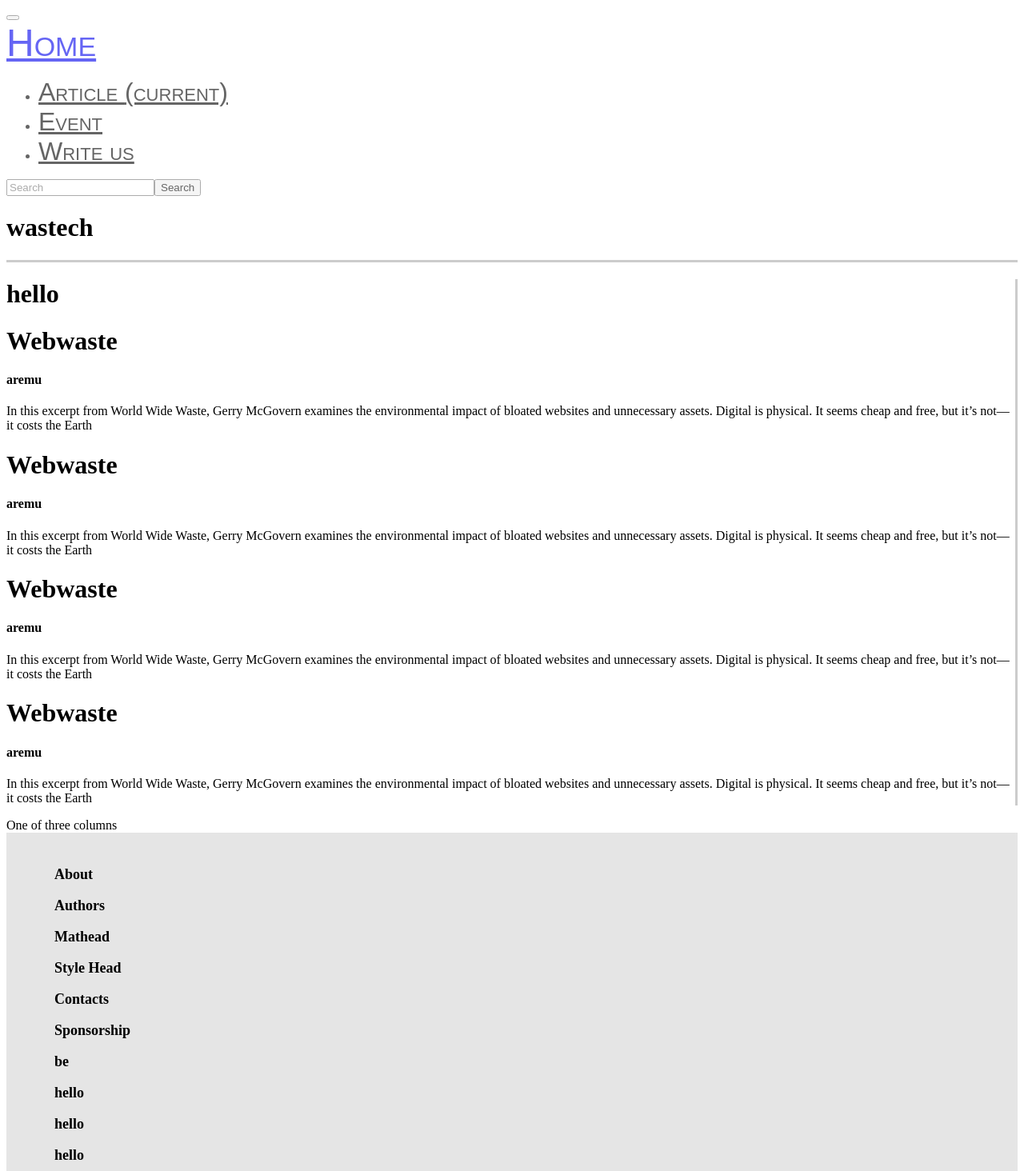
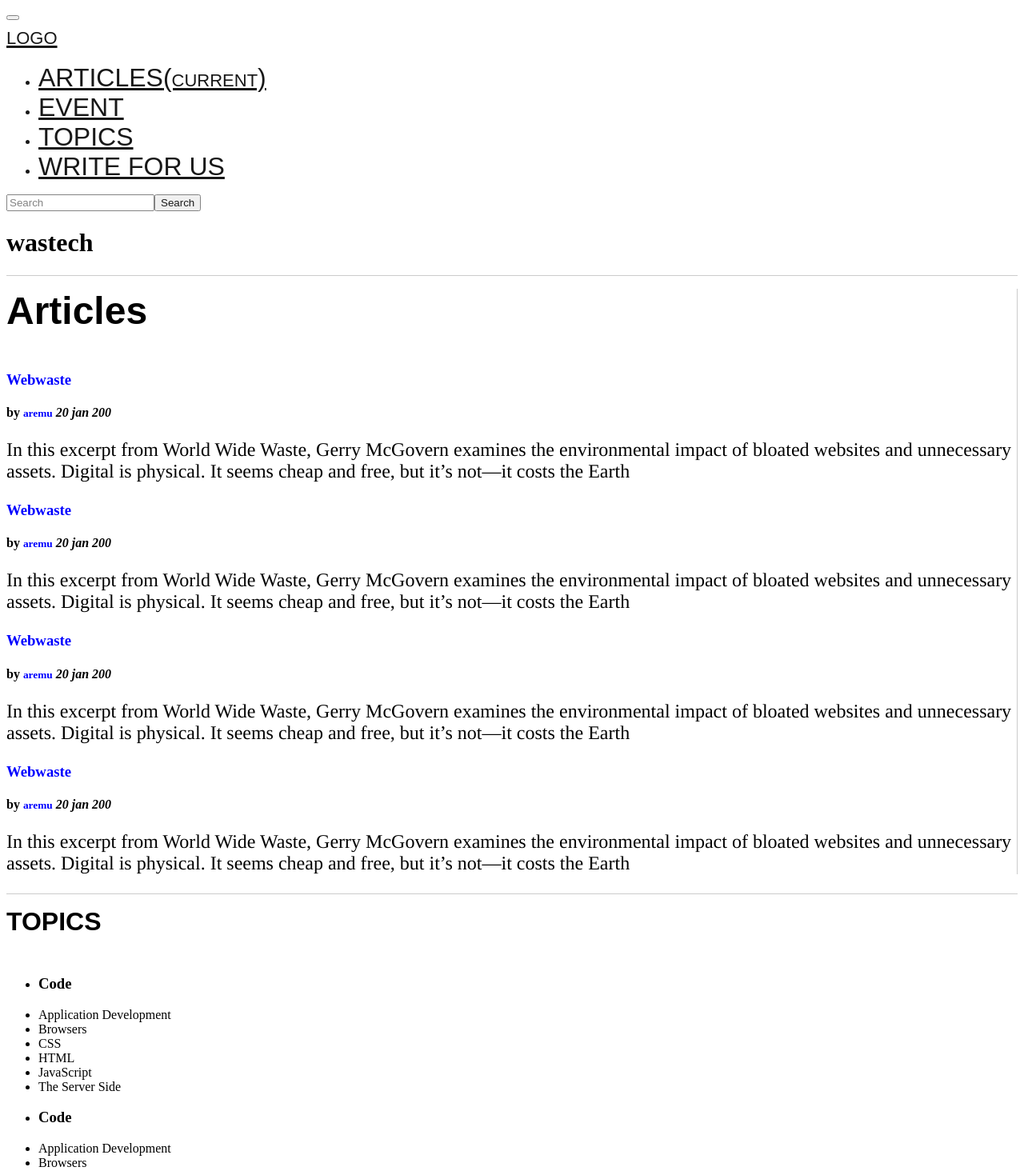
Before and after one commit to wastech/A-List-Apar-web, a Vue app: page /article in a window 1280 px wide. Shown: the top 1464 px of the page at 80% size. Built offline with nearby package versions, Linux system fonts and the light colour scheme; the HTML template or start-up script is replaced by a standard one.

Commit message:
setting up the pages

```diff
--- a/src/components/appHeader.vue
+++ b/src/components/appHeader.vue
@@ -1,20 +1,23 @@
 <template>
   <div class="main">
-    <nav class="navbar navbar-expand-lg navbar-light bg-light">
+    <nav class="navbar navbar-expand-lg navbar-light bg-light fixed-top">
   <button class="navbar-toggler" type="button" data-toggle="collapse" data-target="#navbarTogglerDemo01" aria-controls="navbarTogglerDemo01" aria-expanded="false" aria-label="Toggle navigation">
     <span class="navbar-toggler-icon"></span>
   </button>
   <div class="collapse navbar-collapse" id="navbarTogglerDemo01">
-    <a class="navbar-brand" href="#">Home</a>
+    <a class="nav-link" href="/">logo</a>
     <ul class="navbar-nav mr-auto mt-2 mt-lg-0">
       <li class="nav-item ">
-        <a class="nav-link" href="#">Article <span class="sr-only">(current)</span></a>
+        <a class="nav-link" href="/article"> ARTICLES<span class="sr-only">(current)</span></a>
       </li>
       <li class="nav-item">
-        <a class="nav-link" href="#">Event</a>
+        <a class="nav-link" href="/event">EVENT</a>
       </li>
       <li class="nav-item">
-        <a class="nav-link " href="#" tabindex="-1" aria-disabled="true">Write us</a>
+        <a class="nav-link " href="/topics" >TOPICS</a>
+      </li>
+       <li class="nav-item">
+        <a class="nav-link " href="/topics" >WRITE FOR US</a>
       </li>
     </ul>
     <form class="form-inline my-2 my-lg-0">
@@ -27,17 +30,13 @@
   </div>
 </template>
 <style scoped>
-a.navbar-brand{
-  font-size: 3em;
-  font-family: Luminari, fantasy;
-  font-style: normal;
-  font-weight: 200;
-  font-stretch: ultra-condensed	;
-  font-variant: small-caps;
+
+a{
+
 }
 .bg-light {
     background-color: #ffffff!important;
-    opacity: 0.6;
+    opacity: 0.9;
 }
 a.nav-link{
    font-size: 2em;
--- /dev/null
+++ b/src/components/articleSide.vue
@@ -0,0 +1,39 @@
+<template>
+<div class="main">
+   <h1 class="head">TOPICS</h1>
+  <ul class="list-group list-group-flush mt-4" v-for="item in items" :key="item.id">
+  <li class="list-group-item"><h3>{{item.head}}</h3></li>
+  <li class="list-group-item">{{item.l1}}</li>
+  <li class="list-group-item">{{item.l2}}</li>
+  <li class="list-group-item">{{item.l3}}</li>
+  <li class="list-group-item">{{item.l4}}</li>
+  <li class="list-group-item">{{item.l5}}</li>
+  <li class="list-group-item">{{item.l6}}</li>
+</ul>
+</div>
+</template>
+<script>
+export default {
+
+  data(){
+    return {
+      items:[
+        {head:'Code', l1:'Application Development', l2:'Browsers',l3:'CSS',l4:'HTML', l5:'JavaScript',l6:' The Server Side'},
+        {head:'Code', l1:'Application Development', l2:'Browsers',l3:'CSS',l4:'HTML', l5:'JavaScript',l6:' The Server Side'},
+        {head:'Code', l1:'Application Development', l2:'Browsers',l3:'CSS',l4:'HTML', l5:'JavaScript',l6:' The Server Side'}
+
+
+      ]
+    }
+  }
+}
+</script>
+<style scoped>
+  h1{
+  margin-top: 1rem;
+  margin-bottom: 3rem !important;
+  font-family: Luminari, fantasy;
+  font-style: normal	;
+  font-size: xx-large;
+}
+</style>
--- /dev/null
+++ b/src/components/authorSide.vue
@@ -0,0 +1,40 @@
+<template>
+<div class="main">
+   <h1 class="head">TOPIC S</h1>
+  <ul class="list-group list-group-flush mt-4" >
+  <li class="list-group-item" v-for="item in items" :key="item.id"><h2>{{item.name}}</h2></li>
+</ul>
+</div>
+</template>
+<script>
+export default {
+
+  data(){
+    return {
+      items:[
+     {name:'Ida Aalen'},{name:'areIda Aalenmu'},{name:'areIda Aalenmu'},{name:'areIda Aalenmu'},{name:'areIda Aalenmu'},{name:'areIda Aalenmu'}
+
+
+      ]
+    }
+  }
+}
+</script>
+<style scoped>
+ ul{overflow:hidden;
+  overflow-y:scroll;
+  height:40em;
+  margin-top: 5em !important;
+  }
+  h1{
+  font-family: Luminari, fantasy;
+  font-style: normal	;
+  font-size: xx-large;
+}
+h2{
+  color: #2455c3;
+}
+.main{
+  margin-top: 5em;
+}
+</style>
--- a/src/components/listApart.vue
+++ b/src/components/listApart.vue
@@ -8,7 +8,7 @@
       <div class="row">
         <div class="col-sm-8">
           <div class="row">
-            <div class="col-sm-4 mb-5" v-for="item in items" :key="item.id">
+            <div class="col-sm-12 col-12 col-md-6 col-lg-4 mb-5" v-for="item in items" :key="item.id">
               <h1 class="title">{{item.title}}</h1>
               <h3 class="name">
                 by <span>{{item.author}}</span>
@@ -135,8 +135,7 @@ h1.title{
   font-size: xx-large;
   font-weight: bold;
   font-family: fantasy;
-  font-style: oblique;
-  font-weight: 100;
+  font-weight: 10;
 }
 p.text{
   font-style: normal;
@@ -152,8 +151,8 @@ p.text{
   text-align: center;
   margin-top: 2em;
   margin-bottom: 2em;
-  font-family: Trattatello, fantasy;
-  font-size: 3em;
+  font-family: Avantgarde, TeX Gyre Adventor, URW Gothic L, sans-serif;
+  font-size: 1em;
 }
 .main {
   border-top: 3px solid #ccc;
--- a/src/components/titleApp.vue
+++ b/src/components/titleApp.vue
@@ -8,6 +8,6 @@
     text-align: center;
     font-size: 20em;
     font-weight: 900;
-    margin-top: -0.8em;
+    margin-top: -0.5em;
 }
 </style>
--- a/src/views/About.vue
+++ b/src/views/About.vue
@@ -11,4 +11,10 @@ h1{
 .container{
   margin-top: 2em;
 }
+p{
+  font-size: xx-large;
+  font-family: Georgia,Times,Times New Roman,serif;
+  font-size: 1.4rem;
+    line-height: 1.7;
+}
 </style>
--- a/src/views/Article.vue
+++ b/src/views/Article.vue
@@ -4,17 +4,17 @@
         <div class="row">
     <div class="col-sm-8">
      <div class="classify">
-          <h1 class="head">hello</h1>
-          <div class="col" v-for="item in items" :key="item.id">
-            <h1 class="title">{{item.title}}</h1>
-            <h4 class="author">{{item.author}}</h4>
+          <h1 class="head">Articles</h1>
+          <div class="col mb-5" v-for="item in items" :key="item.id">
+            <h3 class="title">{{item.title}}</h3>
+            <h4 class="author mb-2"> by <small>{{item.author}}  </small> <i>20 jan 200</i></h4>
             <p class="paragraph">{{item.paragraph}}</p>
           </div>
 
         </div>
     </div>
-    <div class="col-sm">
-      One of three columns
+    <div class="col-sm-4">
+      <articleSide/>
     </div>
 
   </div>
@@ -23,7 +23,11 @@
 </template>
 
 <script>
+import articleSide from '@/components/articleSide'
 export default {
+  components:{
+    articleSide
+  },
   data() {
     return {
       items: [
@@ -57,10 +61,31 @@ export default {
 };
 </script>
 <style scoped>
-.classify {
-  border-right: 3px solid #ccc;
+.col-sm-8 {
+  border-right: 1px solid #ccc;
 }
 .main {
-  border-top: 3px solid #ccc;
+  border-top: 1px solid #ccc;
+}
+h1{
+  margin-top: 1rem;
+  margin-bottom: 3rem !important;
+  font-family: Luminari, fantasy;
+  font-style: normal	;
+  font-size: xxx-large;
+}
+.title{
+  color: blue;
+}
+small{
+  color:blue;
+}
+.paragraph{
+  font-family: Times, Times New Roman, serif;
+  font-size: x-large;
+  font-weight: 500;
+
+
+
 }
 </style>
--- a/src/views/Event.vue
+++ b/src/views/Event.vue
@@ -1,17 +1,17 @@
 <template>
 <div>
   <div class="main">
-    <div class="container">
       <div class="head">
         <h1 class="title">Events</h1>
-        <h3>Conversations that bring our community together</h3>
+        <h4>Conversations that bring our community together</h4>
       </div>
+      <div class="container">
       <h2>past Events</h2>
       <div class="row">
         <div class="col-sm-6" v-for="item in items" :key="item.id">
-          <h1 class="title">{{item.title}}</h1>
-          <h4 class="author">{{item.author}}</h4>
-          <p class="paragraph">{{item.paragraph}}</p>
+          <h1 class="title1">{{item.title}}</h1>
+          <h4 class="date">{{item.date}}</h4>
+          <h5 class="paragraph">{{item.paragraph}}</h5>
         </div>
       </div>
     </div>
@@ -30,26 +30,26 @@ export default {
     return {
       items: [
         {
-          title: "Webwaste",
-          author: "aremu",
+          title: "Web Typography & Layout: Past, Present, and Future",
+          date: "November 04, 2015",
+          paragraph:
+            "Front-end dev is changing quickly, and plenty of readers are asking: what do we need to know now? During this event on November 4, an expert panel ranging from designers who code to engineers working across the development stack explored the skill sets, career paths, and technologies that make up this diverse field.",
+        },
+        {
+          title: "Ask Dr. Web—Live",
+          date: "November 04, 2015",
           paragraph:
             "In this excerpt from World Wide Waste, Gerry McGovern examines the environmental impact of bloated websites and unnecessary assets. Digital is physical. It seems cheap and free, but it’s not—it costs the Earth",
         },
         {
-          title: "Webwaste",
-          author: "aremu",
+          title: "The State of Front-End Dev",
+          date: "November 04, 2015",
           paragraph:
             "In this excerpt from World Wide Waste, Gerry McGovern examines the environmental impact of bloated websites and unnecessary assets. Digital is physical. It seems cheap and free, but it’s not—it costs the Earth",
         },
         {
-          title: "Webwaste",
-          author: "aremu",
-          paragraph:
-            "In this excerpt from World Wide Waste, Gerry McGovern examines the environmental impact of bloated websites and unnecessary assets. Digital is physical. It seems cheap and free, but it’s not—it costs the Earth",
-        },
-        {
-          title: "Webwaste",
-          author: "aremu",
+          title: "Love Your CMS",
+          date: "November 04, 2015",
           paragraph:
             "In this excerpt from World Wide Waste, Gerry McGovern examines the environmental impact of bloated websites and unnecessary assets. Digital is physical. It seems cheap and free, but it’s not—it costs the Earth",
         },
@@ -61,14 +61,42 @@ export default {
 <style scoped>
 .head {
   text-align: center;
+  border-bottom: 1px solid #ccc ;
 
 }
+h4{
+  font-family: American Typewriter, serif;
+  margin-bottom: 2em;
+}
+.title{
+  font-family: Impact, fantasy;
+}
 .main{
- border-top: 2px solid #ccc;;
   border-bottom: 2px solid #ccc;
 }
 h2 {
   text-align: center;
+  font-family: Times, Times New Roman, serif;
+  margin-top: 1em;
+  margin-bottom: 2em;
 }
+.title1{
+  color: #2455c3;
+  text-align: center;
+}
+.date{
+  text-align: center;
+  margin-top: 1;
+  margin-bottom: 2;
+}
+.paragraph{
+  font-size: x-large;
+  font-family: Georgia,Times,Times New Roman,serif;
+  font-size: 1.4rem;
+    line-height: 1.7;
 
+}
+.col-sm-6{
+ margin-bottom: 2em;
+}
 </style>
```
Also changed, not shown: src/views/Author.vue (+21 -22 lines).
